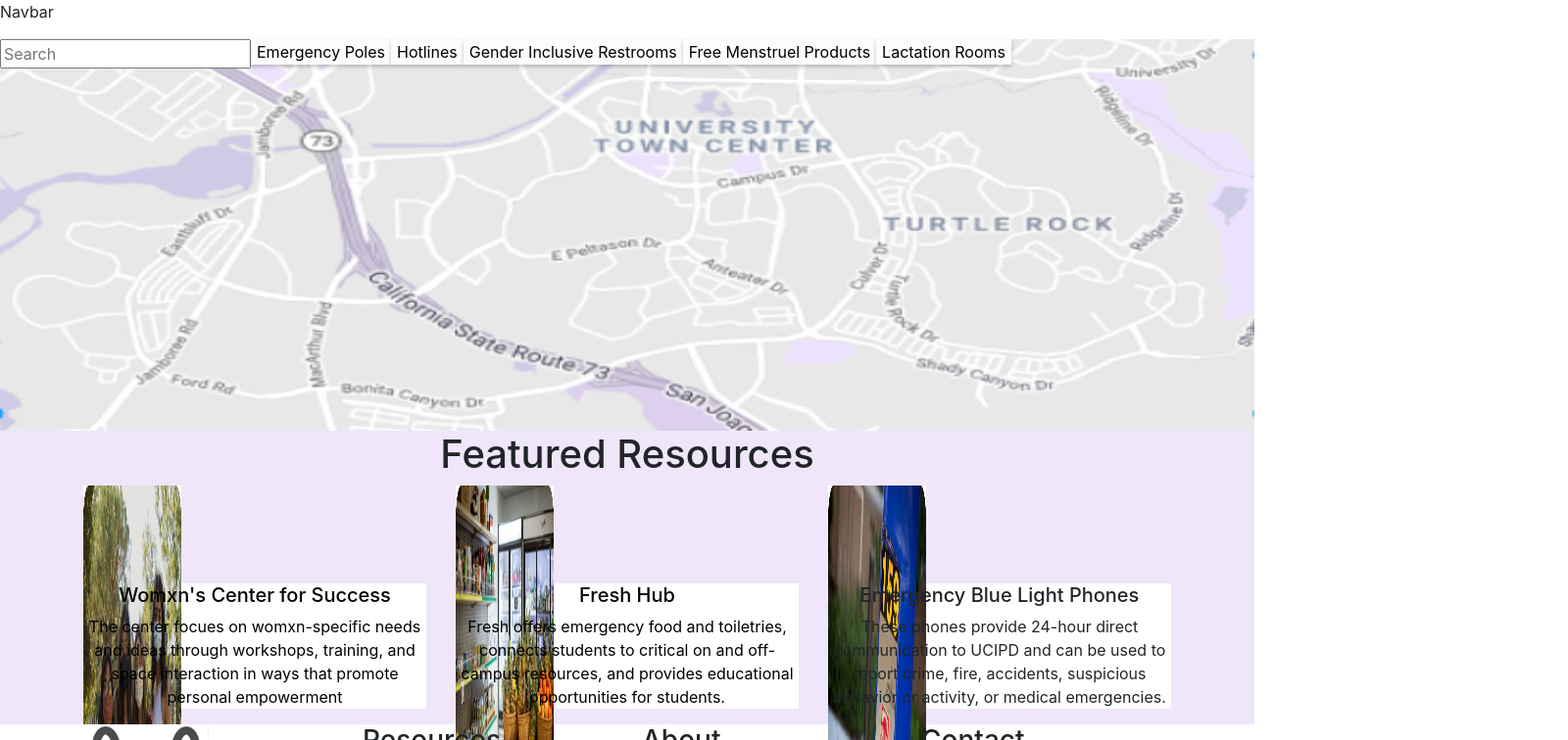
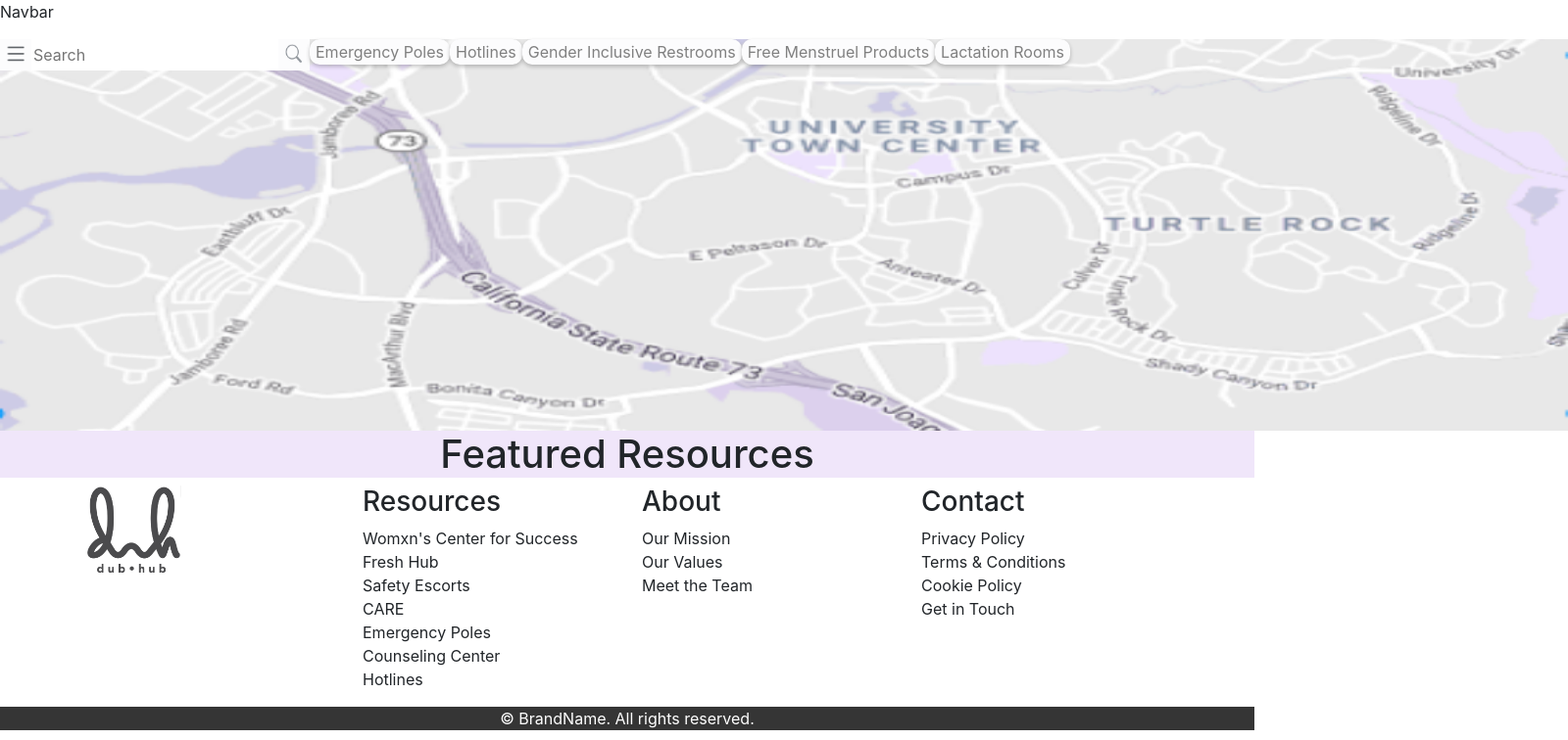
Before and after one commit to ctc-uci/bp-women-safety, a React (Create React App) app: page / in a window 1280 px wide. Shown: the top 756 px of the page at 98% size, 1600 px wide, since content can reach past the window. Built offline with nearby package versions, Linux system fonts and the light colour scheme.

Commit message:
Styled searchbar, mapbuttons. Spacing yet to be fixed

```diff
--- a/src/components/Feature.jsx
+++ b/src/components/Feature.jsx
@@ -17,6 +17,7 @@ function Feature() {
   return (
     <div id="feature">
       <h1 id="mainHeader">Featured Resources</h1>
+      {/*
       <Container>
         <Row>
           <Col>
@@ -47,6 +48,7 @@ function Feature() {
           </Col>
         </Row>
       </Container>
+  */}
     </div>
   );
 }
--- a/src/components/Footer.css
+++ b/src/components/Footer.css
@@ -5,7 +5,8 @@ ul {
 }
 
 .logo {
-  max-width: 50%;
+  width: 100px;
+  height: 100px;
   height: auto;
   color: grey;
 }
--- a/src/components/Footer.jsx
+++ b/src/components/Footer.jsx
@@ -18,7 +18,7 @@ function Footer() {
       <Container>
         <Row>
           <Col>
-            <img class="logo" src={logo} />
+            <img className="logo" src={logo} />
           </Col>
           <Col>
             <div className={''}>
--- a/src/components/Map.css
+++ b/src/components/Map.css
@@ -3,7 +3,8 @@
   position: absolute;
 }
 
-img {
-  width: 100%;
+
+.map {
+  width: 1600px; /* need to make responsive */
   height: 400px;
 }
--- a/src/components/Map.jsx
+++ b/src/components/Map.jsx
@@ -24,7 +24,7 @@ function Map() {
           </Row>
         </Container>
       </div>
-      <img classname="map" src={tempmap} alt="Map" />
+      <img className="map" src={tempmap} alt="Map" />
     </>
   );
 }
--- a/src/components/MapButton.css
+++ b/src/components/MapButton.css
@@ -1,11 +1,10 @@
 button {
-  /* Gray/100 */
-
+  outline: none !important;
+  border-radius: 10px !important;
   background: #fcfcfd;
-  /* Elevation 1 */
-  border: none;
-  border-radius: 30px;
+  color: grey;
+  border: transparent;
   box-shadow: 0px 2px 4px rgba(0, 0, 0, 0.24);
+  overflow: hidden;
   perspective: 1px;
-  overflow: hidden;
 }
--- a/src/components/Search.css
+++ b/src/components/Search.css
@@ -1,3 +1,17 @@
+
+input {
+  height: 2rem;
+  border: 0;
+  outline: none;
+}
+
+img {
+  width: 32px;
+  height: 32px;
+}
+
+
+/*
 .searchbar {
   position: relative;
   display: flex;
@@ -9,3 +23,4 @@
   width: 5px;
   height: 5px;
 }
+*/
--- a/src/components/Search.jsx
+++ b/src/components/Search.jsx
@@ -3,6 +3,8 @@ import { useState } from 'react';
 
 import baricon from '../images/baricon.png';
 import searchicon from '../images/searchicon.png';
+import Container from 'react-bootstrap/Container';
+import Row from 'react-bootstrap/Row';
 import './Search.css';
 
 function Search() {
@@ -14,14 +16,18 @@ function Search() {
 
   return (
     <form onSubmit={handleSubmit}>
-      <div class="searchbar">
+      <Container className="searchbar">
+        <Row>
+          <img id="baricon" src={baricon}></img>
           <input
             placeholder="Search"
             type="text"
             value={query}
             onChange={e => setQuery(e.target.value)}
           />
-      </div>
+          <img id="searchicon" src={searchicon}></img>
+        </Row>
+      </Container>
     </form>
   );
 }
```
Lines whose indentation alone changed are shown as unchanged.
